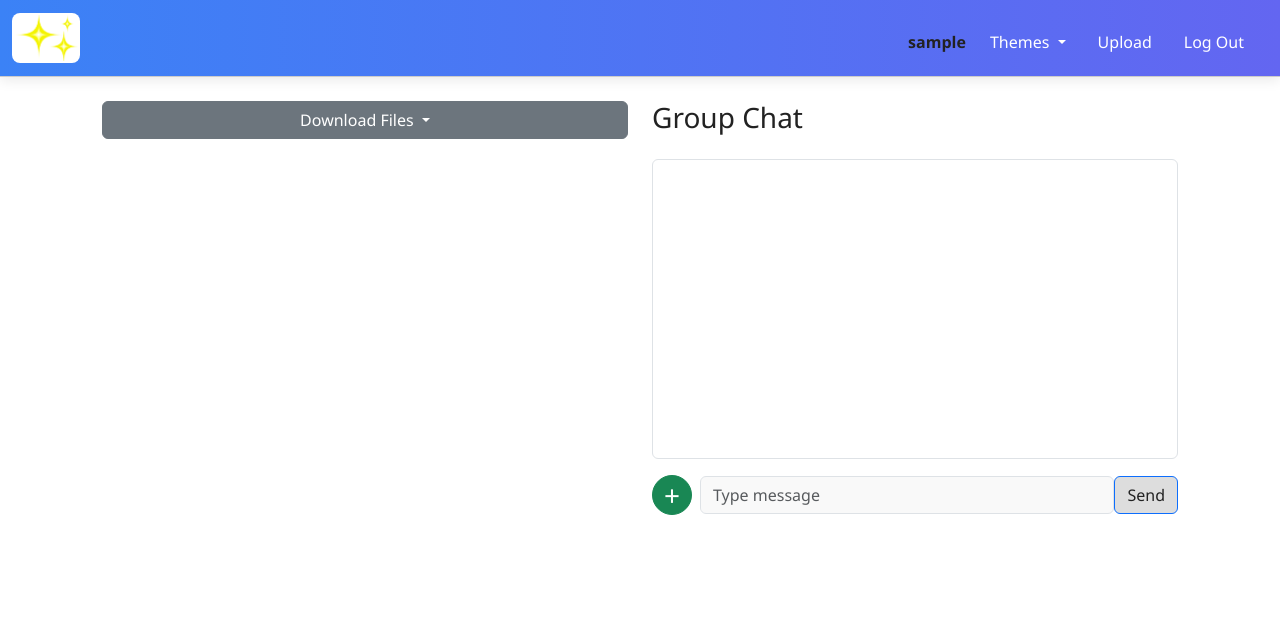
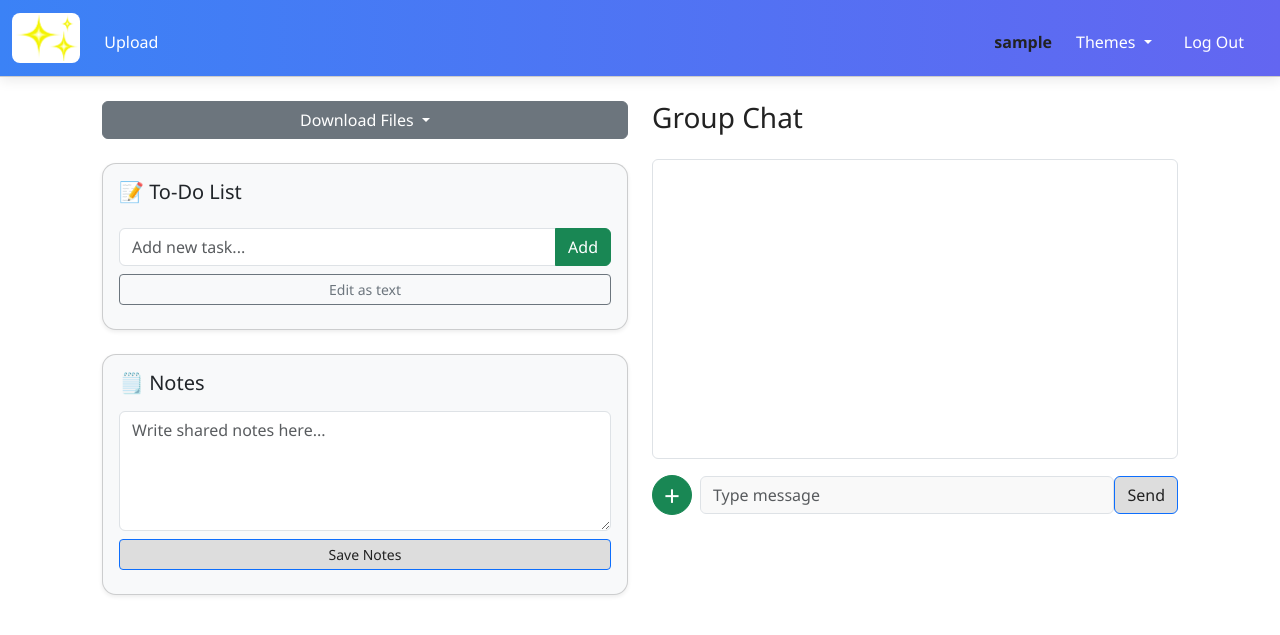
Before and after one commit to Arh48/con2, a Flask app: page / in a window 1280 px wide. Shown: the top 635 px of the page. Run offline with Flask 3, Linux system fonts and the light colour scheme; the visitor is signed in with stand-in values (Sample User, id 1); data that the repository does not hold is empty; some libraries are stand-ins or nearby versions.

Commit message:
Added todo and notes

```diff
--- a/app.py
+++ b/app.py
@@ -11,7 +11,8 @@ from flask_login import LoginManager, login_user, login_required, UserMixin, cur
 from werkzeug.utils import secure_filename
 from urllib.parse import unquote
 from git import Repo, GitCommandError
-
+import shutil
+import requests
 # --- LOGGING SETUP ---
 logging.basicConfig(
     level=logging.DEBUG,
@@ -489,6 +490,147 @@ def download_file(filename):
         return "File not found.", 404
     log(f"Serving download: {filename}")
     return send_from_directory(DOWNLOADS_FOLDER, filename, as_attachment=True)
+TODO_FILE = "todo.json"
+
+TODO_FILE = "todo.json"
+TODO_REPO_OWNER = "Arh48"
+TODO_REPO_NAME = "todo"
+TODO_REPO_FILE = "todo.json"
+TODO_REPO_BRANCH = "main"
+
+def fetch_todo_from_github():
+    """Fetch todo.json from the GitHub repo and save locally."""
+    url = f"https://raw.githubusercontent.com/{TODO_REPO_OWNER}/{TODO_REPO_NAME}/{TODO_REPO_BRANCH}/{TODO_REPO_FILE}"
+    try:
+        r = requests.get(url)
+        if r.status_code == 200:
+            todo = r.json()
+            with open(TODO_FILE, "w") as f:
+                json.dump(todo, f, indent=2)
+            return todo
+    except Exception as e:
+        print(f"Error fetching todo from GitHub: {e}")
+    return []
+
+def load_todo():
+    if not os.path.exists(TODO_FILE):
+        return fetch_todo_from_github()
+    try:
+        with open(TODO_FILE, "r") as f:
+            return json.load(f)
+    except Exception:
+        return []
+
+def save_todo(todo_list):
+    with open(TODO_FILE, "w") as f:
+        json.dump(todo_list, f, indent=2)
+    # Also update remote
+    github_token = os.environ.get("GITHUB_TOKEN")
+    if not github_token:
+        print("GITHUB_TOKEN not set, skipping remote push for todo.")
+        return
+    repo_dir = "/tmp/todo_repo"
+    remote_url = f"https://{github_token}@github.com/{TODO_REPO_OWNER}/{TODO_REPO_NAME}.git"
+    # Clone if doesn't exist
+    if not os.path.isdir(repo_dir):
+        if os.path.exists(repo_dir):
+            shutil.rmtree(repo_dir)
+        Repo.clone_from(remote_url, repo_dir, branch=TODO_REPO_BRANCH)
+    repo = Repo(repo_dir)
+    # Copy the file to the repo
+    shutil.copyfile(TODO_FILE, os.path.join(repo_dir, TODO_REPO_FILE))
+    repo.git.add(TODO_REPO_FILE)
+    try:
+        repo.index.commit(f"Update todo.json from chat app (by {getattr(current_user, 'username', 'unknown')})")
+    except GitCommandError as e:
+        if "nothing to commit" not in str(e):
+            print("Git commit error:", e)
+            return
+    try:
+        repo.remote().push()
+    except Exception as e:
+        print("Git push error:", e)
+
+@app.route("/todo", methods=["GET"])
+@login_required
+def get_todo():
+    return jsonify(load_todo())
+
+@app.route("/todo", methods=["POST"])
+@login_required
+def update_todo():
+    todo_list = request.json.get("todo", [])
+    save_todo(todo_list)
+    return jsonify({"success": True})
+
+
+
+NOTES_FILE = "notes.json"
+NOTES_REPO_OWNER = "Arh48"
+NOTES_REPO_NAME = "todo"
+NOTES_REPO_FILE = "notes.json"
+NOTES_REPO_BRANCH = "main"
+
+def fetch_notes_from_github():
+    url = f"https://raw.githubusercontent.com/{NOTES_REPO_OWNER}/{NOTES_REPO_NAME}/{NOTES_REPO_BRANCH}/{NOTES_REPO_FILE}"
+    try:
+        r = requests.get(url)
+        if r.status_code == 200:
+            notes = r.json()
+            with open(NOTES_FILE, "w") as f:
+                json.dump(notes, f, indent=2)
+            return notes
+    except Exception as e:
+        print(f"Error fetching notes from GitHub: {e}")
+    return ""
+
+def load_notes():
+    if not os.path.exists(NOTES_FILE):
+        return fetch_notes_from_github()
+    try:
+        with open(NOTES_FILE, "r") as f:
+            return json.load(f)
+    except Exception:
+        return ""
+
+def save_notes(notes_content):
+    with open(NOTES_FILE, "w") as f:
+        json.dump(notes_content, f, indent=2)
+    github_token = os.environ.get("GITHUB_TOKEN")
+    if not github_token:
+        print("GITHUB_TOKEN not set, skipping remote push for notes.")
+        return
+    repo_dir = "/tmp/notes_repo"
+    remote_url = f"https://{github_token}@github.com/{NOTES_REPO_OWNER}/{NOTES_REPO_NAME}.git"
+    if not os.path.isdir(repo_dir):
+        if os.path.exists(repo_dir):
+            shutil.rmtree(repo_dir)
+        Repo.clone_from(remote_url, repo_dir, branch=NOTES_REPO_BRANCH)
+    repo = Repo(repo_dir)
+    shutil.copyfile(NOTES_FILE, os.path.join(repo_dir, NOTES_REPO_FILE))
+    repo.git.add(NOTES_REPO_FILE)
+    try:
+        repo.index.commit(f"Update notes.json from chat app (by {getattr(current_user, 'username', 'unknown')})")
+    except GitCommandError as e:
+        if "nothing to commit" not in str(e):
+            print("Git commit error:", e)
+            return
+    try:
+        repo.remote().push()
+    except Exception as e:
+        print("Git push error:", e)
+
+@app.route("/notes", methods=["GET"])
+@login_required
+def get_notes():
+    return jsonify(load_notes())
+
+@app.route("/notes", methods=["POST"])
+@login_required
+def update_notes():
+    notes_content = request.json.get("notes", "")
+    save_notes(notes_content)
+    return jsonify({"success": True})
 
 if __name__ == "__main__":
     log("App starting up...")
--- a/templates/chat_room.html
+++ b/templates/chat_room.html
@@ -7,8 +7,9 @@
 {% block main %}
 <div class="container mt-4">
   <div class="row">
+    <!-- Left column: Downloads, To-Do, Notes -->
     <div class="col-lg-6 col-md-5 d-none d-md-block">
-      <!-- Placeholder for your game, info, or any other homepage content -->
+      <!-- Downloads Dropdown -->
       <div class="dropdown mb-2">
         <button class="btn btn-secondary dropdown-toggle w-100" type="button" id="downloadDropdown" data-bs-toggle="dropdown" aria-expanded="false">
           Download Files
@@ -27,7 +28,27 @@
           {% endfor %}
         </ul>
       </div>
+      <!-- To-Do List -->
+      <div class="card mt-4 p-3 shadow-sm bg-light">
+        <h5 class="mb-3">📝 To-Do List</h5>
+        <div id="todo-list" class="mb-2"></div>
+        <div class="input-group mb-2">
+          <input type="text" id="new-todo" class="form-control" placeholder="Add new task...">
+          <button class="btn btn-success" id="add-todo-btn">Add</button>
+        </div>
+        <button class="btn btn-outline-secondary btn-sm mb-2" id="edit-todo-btn">Edit as text</button>
+        <textarea id="edit-todo-area" class="form-control mb-2" style="display:none; min-height:120px"></textarea>
+        <button class="btn btn-primary btn-sm mb-2" id="save-todo-btn" style="display:none;">Save Changes</button>
+      </div>
+      <!-- Notes -->
+      <div class="card mt-4 p-3 shadow-sm bg-light">
+        <h5 class="mb-3">🗒️ Notes</h5>
+        <textarea id="notes-area" class="form-control mb-2" style="min-height:120px" placeholder="Write shared notes here..."></textarea>
+        <button class="btn btn-primary btn-sm mb-2" id="save-notes-btn">Save Notes</button>
+        <span id="notes-status" style="font-size:0.9em;color:gray;"></span>
+      </div>
     </div>
+    <!-- Main chat column -->
     <div class="col-lg-6 col-md-7 col-12">
       <div class="d-flex justify-content-between align-items-center">
         <h3 class="mb-0">Group Chat</h3>
@@ -61,8 +82,8 @@
         <button onclick="closeFullscreenImage()" style="position:absolute; top:32px; right:40px; font-size:2rem; background:transparent; border:none; color:white; z-index:20001;">&times;</button>
       </div>
     </div>
+    <!-- Below chat: Info/game for mobile -->
     <div class="col-12 d-md-none mt-4">
-      <!-- On mobile, show info/game content below chat -->
       <div class="p-4 h-100 d-flex flex-column justify-content-center align-items-center" style="background: rgba(240,240,240,0.7); border-radius: 16px;">
         <h2>Welcome to the Game Project!</h2>
         <p style="font-size: 1.1rem;">Here goes your game, project info, leaderboard, or any homepage content.</p>
@@ -159,9 +180,19 @@
     #fullscreenImageModal {
         display: flex;
     }
+    /* To-Do List extra */
+    #todo-list div:hover {
+        background: #f7f7f7;
+        border-radius: 6px;
+    }
+    #edit-todo-area {
+        font-family: monospace;
+        font-size: 1em;
+    }
 </style>
 
 <script>
+    // --- Chat logic ---
     const key = "{{ key }}";
     const messagesContainer = document.getElementById('messages');
     const newMessageIndicator = document.getElementById('newMessageIndicator');
@@ -370,5 +401,114 @@
     }
 
     setInterval(checkTimeout, 3000);
+
+    // --- To-Do List logic ---
+    function renderTodoList(list) {
+        const container = document.getElementById('todo-list');
+        container.innerHTML = '';
+        list.forEach((item, idx) => {
+            const div = document.createElement('div');
+            div.className = "d-flex align-items-center mb-1";
+            div.innerHTML = `
+              <input type="checkbox" ${item.done ? "checked" : ""} style="margin-right:8px;" data-idx="${idx}">
+              <span style="flex:1;${item.done?"text-decoration:line-through; color:#888;":""}">${item.text}</span>
+              <button class="btn btn-danger btn-sm ms-2" data-remove-idx="${idx}" title="Delete">🗑️</button>
+            `;
+            container.appendChild(div);
+        });
+    }
+
+    async function loadTodoList() {
+        const res = await fetch('/todo');
+        const list = await res.json();
+        renderTodoList(list);
+    }
+    async function saveTodoList(list) {
+        await fetch('/todo', {
+            method: "POST",
+            headers: {"Content-Type": "application/json"},
+            body: JSON.stringify({todo: list})
+        });
+    }
+
+    document.addEventListener("DOMContentLoaded", () => {
+        let todoList = [];
+        const newTodo = document.getElementById('new-todo');
+        const addBtn = document.getElementById('add-todo-btn');
+        const editBtn = document.getElementById('edit-todo-btn');
+        const saveBtn = document.getElementById('save-todo-btn');
+        const editArea = document.getElementById('edit-todo-area');
+        const todoDiv = document.getElementById('todo-list');
+
+        function refresh() {
+            loadTodoList().then(() => {
+                fetch('/todo').then(r=>r.json()).then(list => todoList = list);
+            });
+        }
+        refresh();
+
+        addBtn.onclick = async () => {
+            if(newTodo.value.trim()) {
+                todoList.push({text: newTodo.value.trim(), done: false});
+                await saveTodoList(todoList);
+                newTodo.value = "";
+                refresh();
+            }
+        };
+        todoDiv.onclick = async (e) => {
+            if(e.target.matches('input[type=checkbox]')) {
+                const idx = +e.target.dataset.idx;
+                todoList[idx].done = e.target.checked;
+                await saveTodoList(todoList);
+                refresh();
+            } else if(e.target.dataset.removeIdx !== undefined) {
+                const idx = +e.target.dataset.removeIdx;
+                todoList.splice(idx,1);
+                await saveTodoList(todoList);
+                refresh();
+            }
+        };
+        editBtn.onclick = () => {
+            editArea.value = todoList.map(t => (t.done?"[x] ":"[ ] ") + t.text).join("\n");
+            editArea.style.display = saveBtn.style.display = "block";
+            editBtn.style.display = "none";
+        };
+        saveBtn.onclick = async () => {
+            // Parse lines: [x] or [ ] at start
+            todoList = editArea.value.split(/\n/).filter(Boolean).map(line => {
+                let done = /^\s*\[x\]/i.test(line);
+                let text = line.replace(/^\s*\[[x ]\]\s*/i,"");
+                return {text, done};
+            });
+            await saveTodoList(todoList);
+            editArea.style.display = saveBtn.style.display = "none";
+            editBtn.style.display = "inline-block";
+            refresh();
+        };
+
+        // --- Notes logic ---
+        const notesArea = document.getElementById('notes-area');
+        const saveNotesBtn = document.getElementById('save-notes-btn');
+        const notesStatus = document.getElementById('notes-status');
+
+        async function loadNotes() {
+            const res = await fetch('/notes');
+            const notes = await res.json();
+            notesArea.value = typeof notes === "string" ? notes : (Array.isArray(notes) ? notes.join('\n') : "");
+        }
+        loadNotes();
+
+        saveNotesBtn.onclick = async () => {
+            const notes = notesArea.value;
+            notesStatus.textContent = "Saving...";
+            await fetch('/notes', {
+                method: "POST",
+                headers: {"Content-Type": "application/json"},
+                body: JSON.stringify({notes: notes})
+            });
+            notesStatus.textContent = "Saved!";
+            setTimeout(() => notesStatus.textContent = "", 1500);
+        };
+    });
 </script>
 {% endblock %}
--- a/templates/layout.html
+++ b/templates/layout.html
@@ -100,6 +100,7 @@
                 <div class="d-flex justify-content-center flex-grow-1">
                     {% if current_user.is_authenticated %}
                     <ul class="navbar-nav me-auto mt-2">
+                        <li class="nav-item"><a class="nav-link" href="/upload">Upload </a></li>
                         {% if current_user.username == "h" %}
                             <li class="nav-item">
                                 <a class="nav-link {% if request.path.startswith('/admin') %}active{% endif %}" href="/admin">
@@ -130,7 +131,7 @@
                             </div>
                         </li>
                     </li>
-                    <li class="nav-item"><a class="nav-link" href="/upload">Upload</a></li>
+
                     <li class="nav-item"><a class="nav-link" href="/logout">Log Out</a></li>
                     {% endif %}
                 </ul>
```
